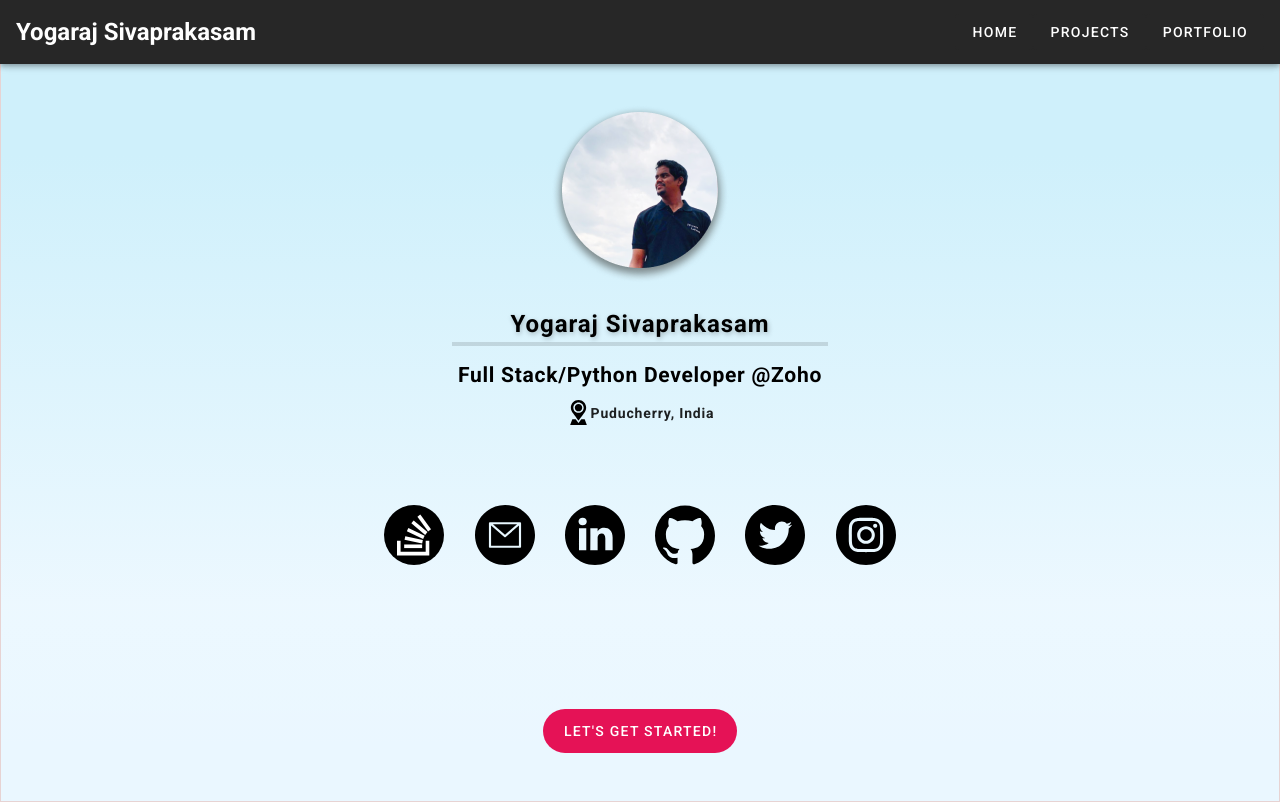
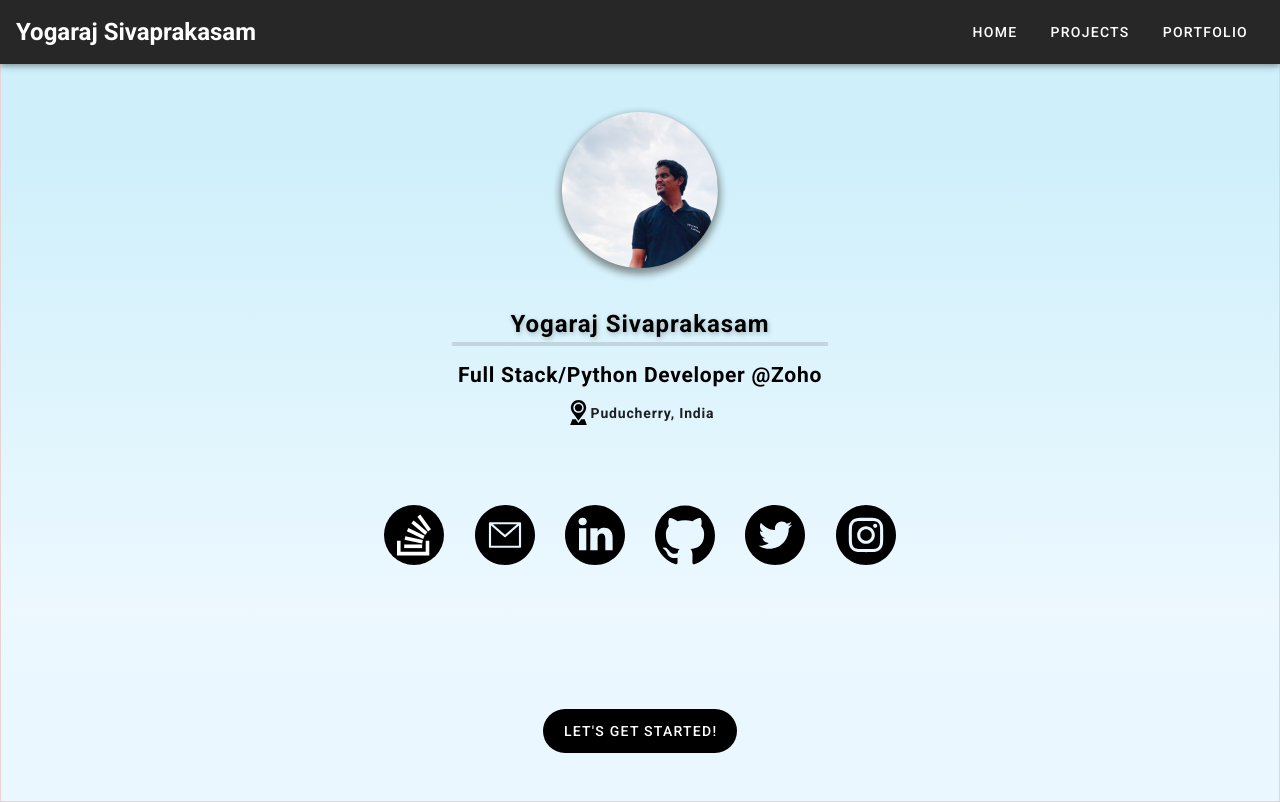
Before and after one commit to syogaraj/personal-portfolio, a Vue app: page /#/ in a window 1280 px wide. Built offline with nearby package versions, Linux system fonts and the light colour scheme.

Commit message:
changed the background color of getting started button

```diff
--- a/src/components/GeneralInfo.vue
+++ b/src/components/GeneralInfo.vue
@@ -174,7 +174,7 @@ hr {
 
 	button {
 		color: white;
-		background-color: #e51256;
+		background-color: #000000;
 	}
 }
 </style>
```
